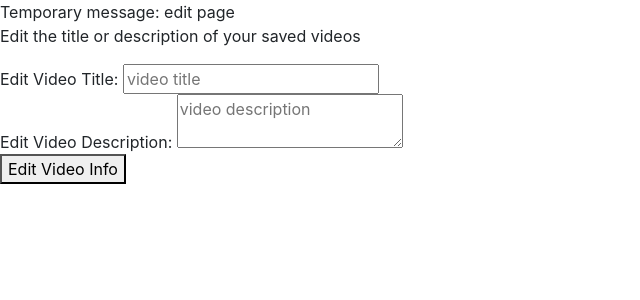
After one commit to Amjad-H-Ali/Project-2-Video-App, a Node server app: template views/video/edit.ejs in a window 1280 px wide. The commit adds this page. Shown: the top 300 px of the page, without its empty margins (0-640 px from the left). Run offline with Node 20, Linux system fonts and the light colour scheme; the template is opened without the code that fills it, so the values that code supplies are empty; the visitor is signed in with stand-in values (Sample User, id 1); some libraries are stand-ins or nearby versions.

Commit message:
user can edit video title and description and is reflected in database

```diff
--- a/views/user/show.ejs
+++ b/views/user/show.ejs
@@ -16,6 +16,10 @@
 	<!-- Iterate through all vids in db associated to current user and show them on this page -->
 		<%for(let i = 0, len = user.videos.length; i < len; i ++ ){%>
 			<iframe id="player" type="text/html" src="http://www.youtube.com/embed/<%=user.videos[i].videoId%>?enablejsapi=1&origin=http://example.com" width="340" height="190" frameborder="0"></iframe>
+			<form action="/video/edit/<%=user.videos[i].videoId%>" method="GET">
+				<button>Edit <i class="fa fa-edit"></i></button>
+			</form>
+
 		<%}%>
 
 </body>
--- /dev/null
+++ b/views/video/edit.ejs
@@ -0,0 +1,20 @@
+<!DOCTYPE html>
+<html>
+<head>
+	<title>Videojo</title>
+</head>
+<body>
+
+
+	<header>Temporary message: edit page
+		<p>Edit the title or description of your saved videos</p>
+	</header>
+
+	<!-- form to edit video -->
+	<form action="/video/<%=videoId%>?_method=PUT" method="POST">
+		Edit Video Title: <input type="text" name="title" placeholder="video title"> <br>
+		Edit Video Description: <textarea type='text' name="description" placeholder="video description"></textarea> <br/>
+		<button>Edit Video Info</button>
+	</form>
+</body>
+</html>
```
